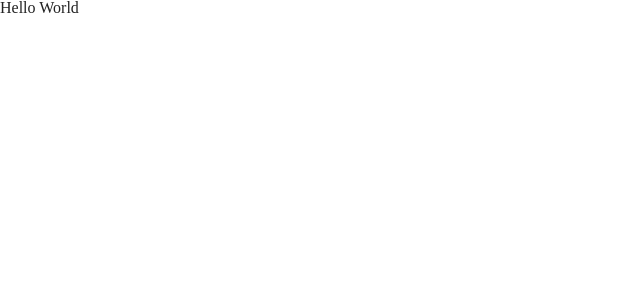
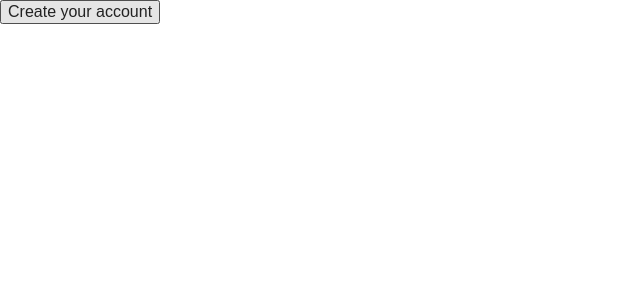
Before and after one commit to Kellswork/shopping-site-frontend, a React app: page / in a window 1280 px wide. Shown: the top 300 px of the page, without its empty margins (0-640 px from the left). Built offline with nearby package versions, Linux system fonts and the light colour scheme.

Commit message:
still setting up

```diff
--- a/src/App.js
+++ b/src/App.js
@@ -1,7 +1,12 @@
 import React from 'react'
+import { FormButton } from './components/buttons'
 
 function App() {
-  return <h1> Hello World</h1>
+  return (
+    <div>
+      <FormButton>Create your account</FormButton>
+    </div>
+  )
 }
 
 export default App
--- /dev/null
+++ b/src/components/buttons.js
@@ -0,0 +1,17 @@
+import styled from 'styled-components'
+import {
+  spacingUnit,
+  border,
+  typeScale,
+  headerFont,
+  primaryBlue,
+} from '../utils'
+
+export const FormButton = styled.button`
+  padding: ${(spacingUnit[3], spacingUnit[5])},
+  border-radius: ${border.radius},
+  font-family: ${headerFont},
+  font-size: ${typeScale.para},
+  background-color: ${primaryBlue[7]}
+  transition: background-color 0.2s linear, color 0.2s linear;
+`
--- a/src/utils/border.js
+++ b/src/utils/border.js
@@ -1,4 +1,4 @@
 export const border = (color) => ({
-  line: `1px solid ${color} `,
+  1: `1px solid ${color} `,
   radius: '4px',
 })
```
Also changed, not shown: src/components/TextFields.js (+15 -8 lines).
